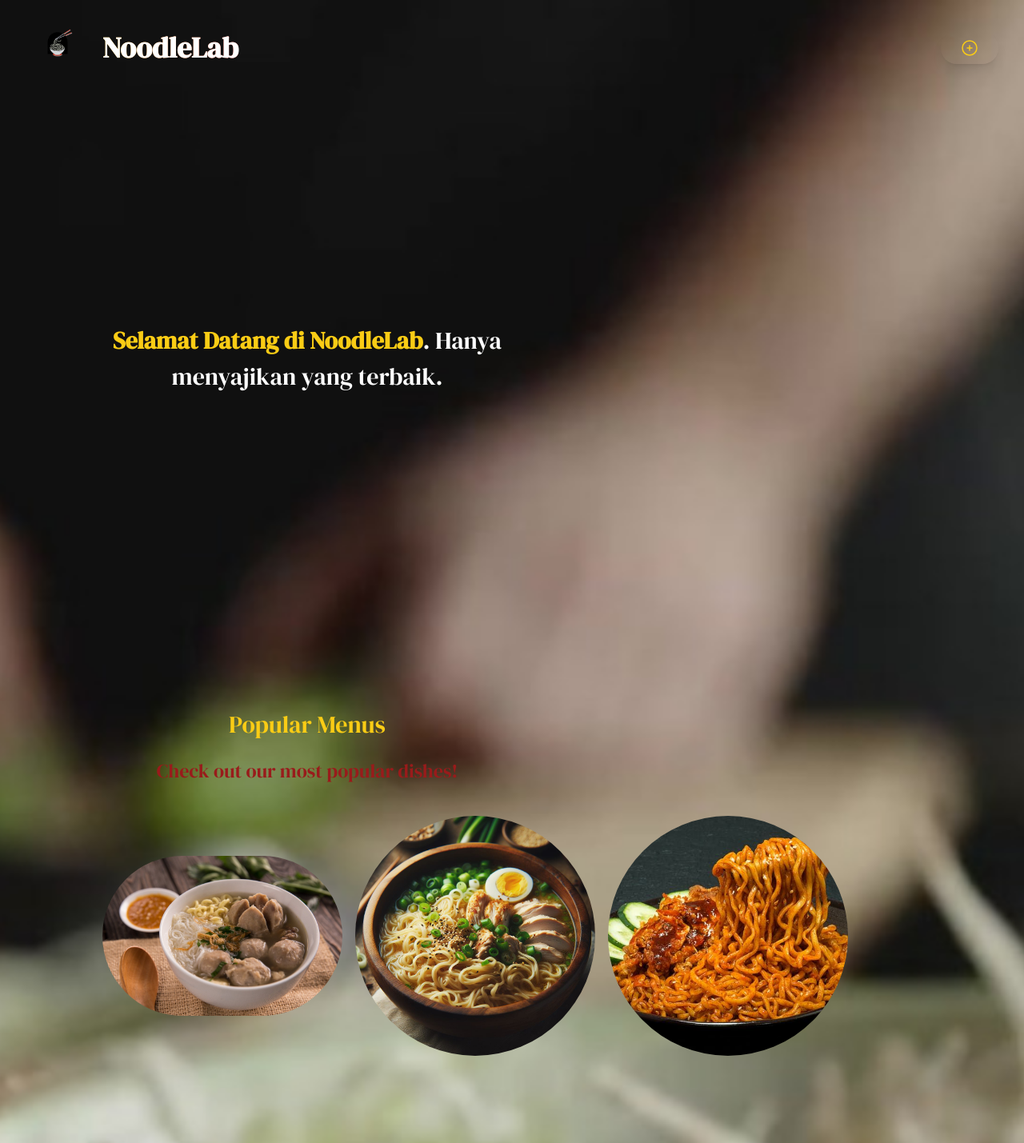
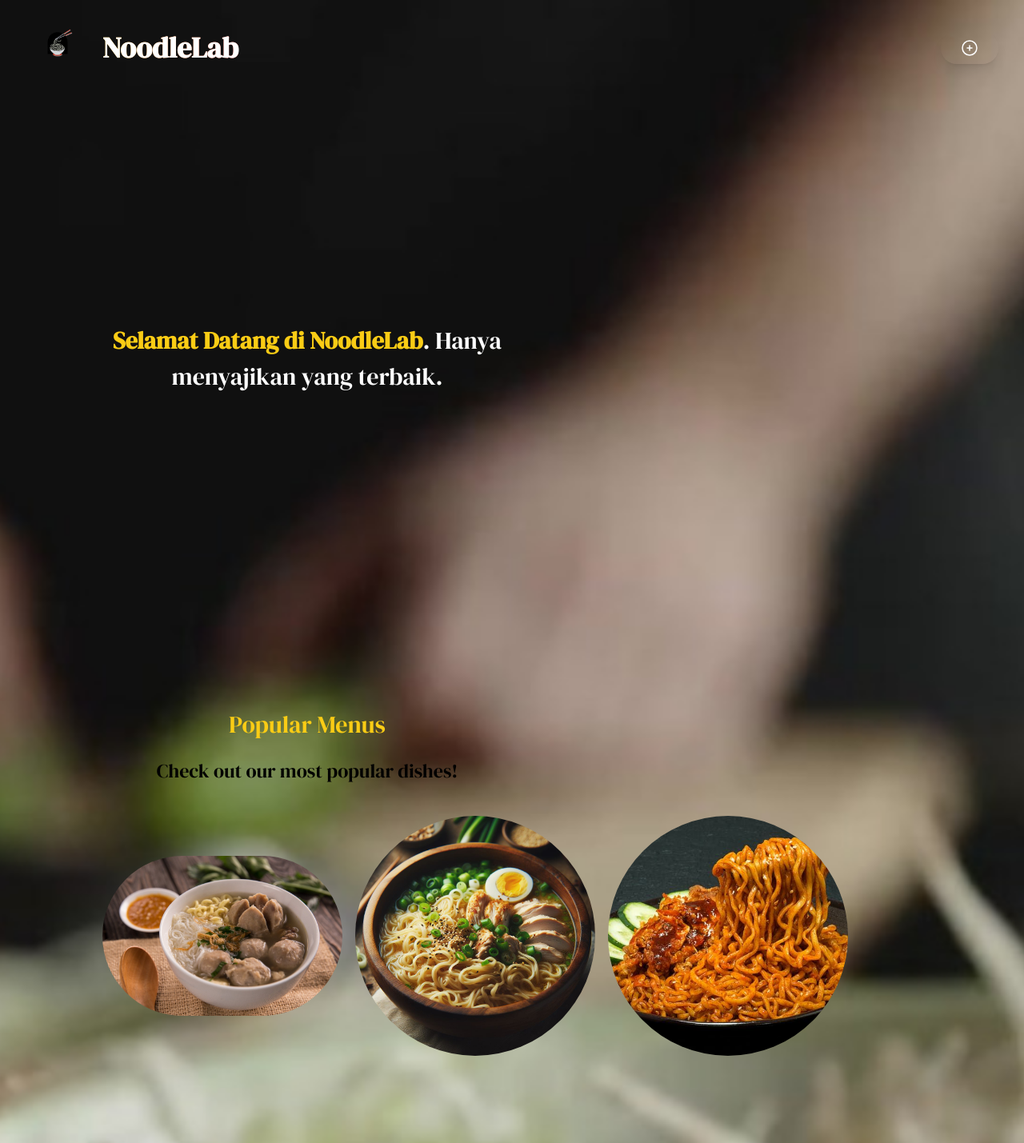
Before and after one commit to TimotiusDana/ProyekUAS_14_Restoran_A, a Next.js app: page / in a window 1280 px wide. Shown: the top 1429 px of the page at 80% size. Built offline with nearby package versions, Linux system fonts and the light colour scheme; a web font is replaced by a local one.

Commit message:
Revisi Page lagi

```diff
--- a/app/page.tsx
+++ b/app/page.tsx
@@ -50,24 +50,24 @@ export default function Page() {
               <div className="flex flex-col md:flex-row items-center space-y-4 md:space-y-0 md:space-x-4 text-lg font-bold tracking-tight">
                 <button
                   onClick={() => setMenuVisible(!menuVisible)}
-                  className="px-6 py-2 text-white transition-colors bg-transparent rounded-full shadow-lg hover:shadow-xl hover:bg-yellow-700 md:text-base"
+                  className="px-6 py-2 text-white transition-colors bg-transparent rounded-full shadow-lg hover:shadow-xl hover:bg-yellow-400 md:text-base"
                 >
-                  <PlusCircleIcon className="w-5 h-5 md:w-6 md:h-6 text-yellow-400" />
+                  <PlusCircleIcon className="w-5 h-5 md:w-6 md:h-6 text-white-400 font-bold" />
                 </button>
                 {menuVisible && (
                   <>
                     <Link href="/menu">
-                      <button className="px-6 py-2 text-white transition-colors bg-transparent rounded-full shadow-lg hover:shadow-xl hover:bg-yellow-700 md:text-base">
+                      <button className="px-6 py-2 text-white transition-colors bg-transparent rounded-full shadow-lg hover:shadow-xl hover:bg-yellow-400 md:text-base">
                         Menu Kami
                       </button>
                     </Link>
                     <Link href="/menu">
-                      <button className="px-6 py-2 text-white transition-colors bg-transparent rounded-full shadow-lg hover:shadow-xl hover:bg-yellow-700 md:text-base">
+                      <button className="px-6 py-2 text-white transition-colors bg-transparent rounded-full shadow-lg hover:shadow-xl hover:bg-yellow-400 md:text-base">
                         Lokasi
                       </button>
                     </Link>
                     <Link href="/about">
-                      <button className="px-6 py-2 text-white transition-colors bg-transparent rounded-full shadow-lg hover:shadow-xl hover:bg-yellow-700 md:text-base">
+                      <button className="px-6 py-2 text-white transition-colors bg-transparent rounded-full shadow-lg hover:shadow-xl hover:bg-yellow-400 md:text-base">
                         Tentang Kami
                       </button>
                     </Link>
@@ -97,7 +97,7 @@ export default function Page() {
           <h2 className={`${dm.className} text-2xl md:text-3xl text-yellow-400 font-bold`}>
             Popular Menus
           </h2>
-          <p className={`${dm.className} text-xl md:text-2xl text-red-800 font-bold`}>
+          <p className={`${dm.className} text-xl md:text-2xl text--800 font-bold`}>
             Check out our most popular dishes!
           </p>
           <div className="flex items-center bg-black bg-transparent p-4 rounded-md space-x-4">
```
